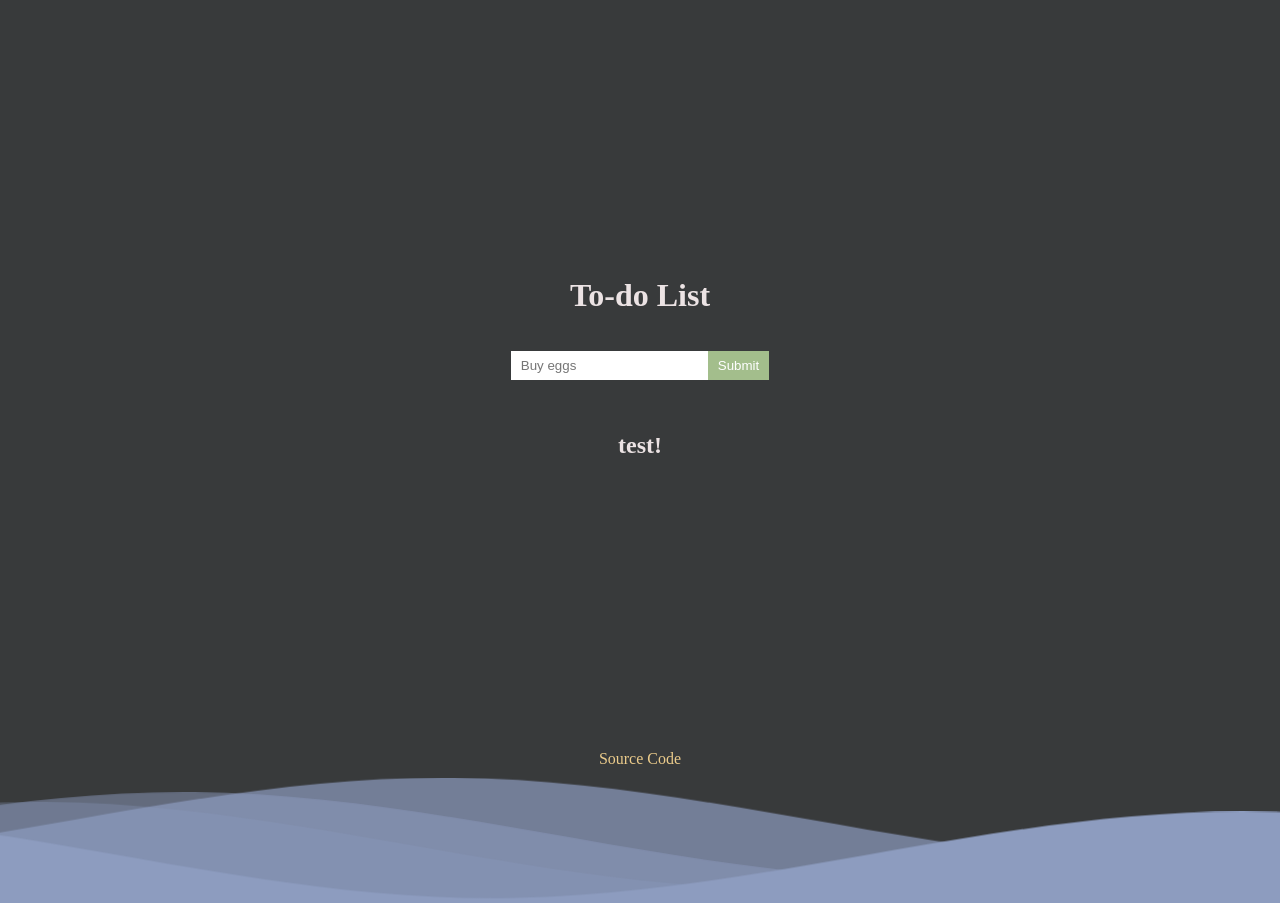
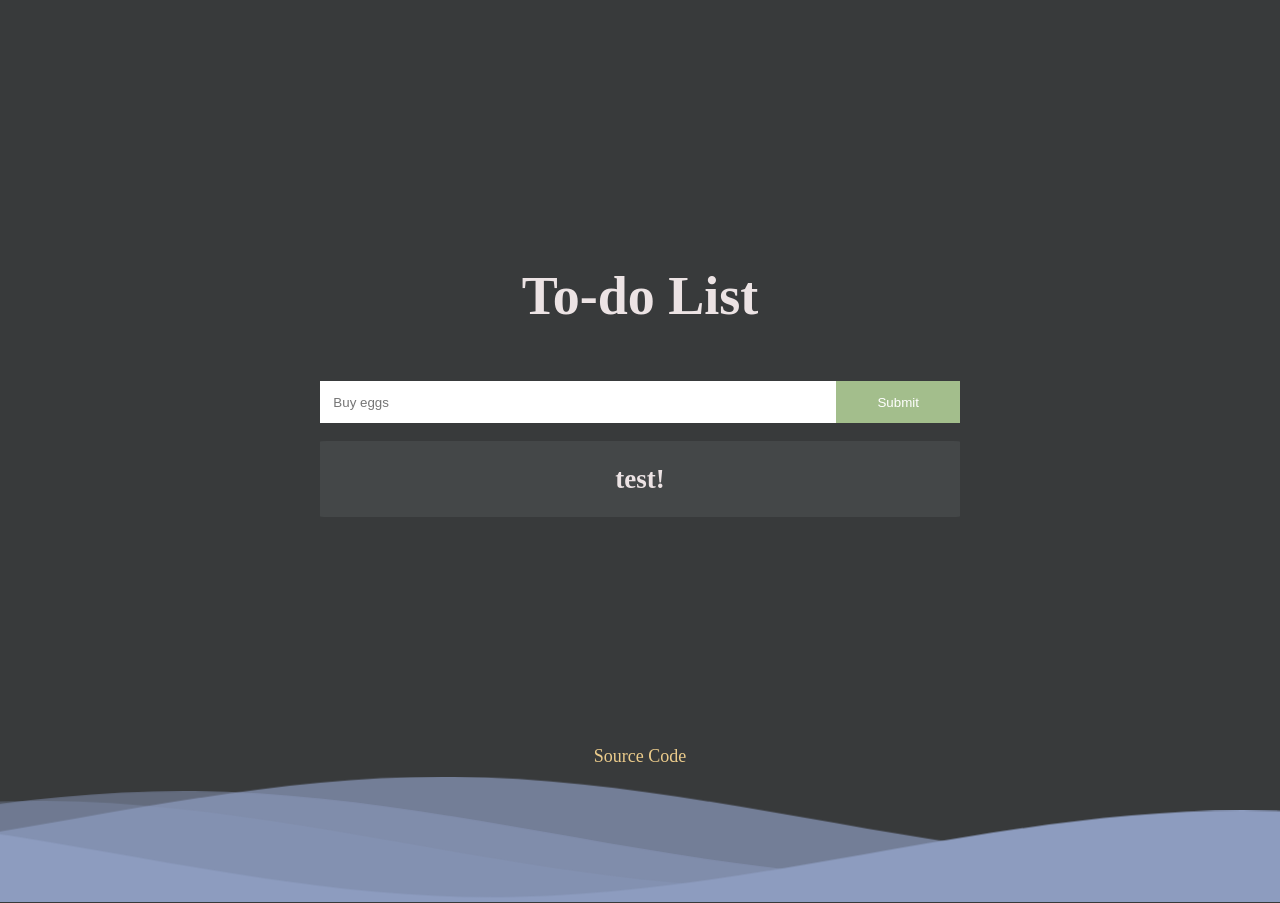
Before and after one commit to vllur/To-do-list, a Jekyll site: the page built from index.html, in a window 1280 px wide. Built offline with Jekyll 4.4.1, drawn with Linux system fonts in a browser that asks for light colours.

Commit message:
Enlarged main content

```diff
--- a/_sass/base/base.scss
+++ b/_sass/base/base.scss
@@ -8,6 +8,7 @@ html, body{
 	margin: 0;
 	color: $white;
 	background: $gray;
+	font-size: 18px;
 }
 
 img{
@@ -27,9 +28,15 @@ main{
 	display: flex;
 	flex-direction: column;
 	justify-content: center;
+	width: 50%;
 	max-width: 70%;
 	margin-left: auto;
 	margin-right: auto;
+
+	& > h1{
+		font-family: cursive;
+		font-size: 3em;
+	}
 }
 
 header, footer{
--- a/_sass/components/todolist.scss
+++ b/_sass/components/todolist.scss
@@ -1,17 +1,19 @@
 article{
-	padding: 1em;
+	margin-top: 1em;
 }
 
 .Form{
 	display: flex;
 
 	& input{
-		padding: 0.5em 0.75em;
+		width: 80%;
+		padding: 1em;
 		border: none;
 	}
 
 	& button{
-		padding: 0.5em 0.75em;
+		width: 20%;
+		padding: 1em;
 		border: none;
 		background-color: $green;
 	  color: white;
@@ -21,4 +23,6 @@ article{
 .Todo{
 	max-height: 50vh;
 	overflow-y: auto;
+	background-color: lighten($gray, 5%);
+	border-radius: 1%;
 }
--- a/index.html
+++ b/index.html
@@ -3,6 +3,7 @@ layout: default
 ---
 
 <h1>To-do List</h1>
+
 <article class="Form">
   <input placeholder="Buy eggs">
   <button>Submit</button>
```
